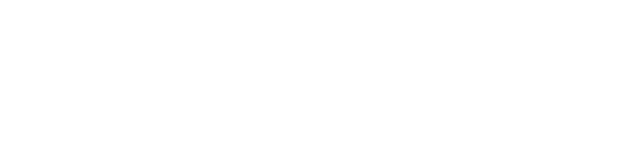
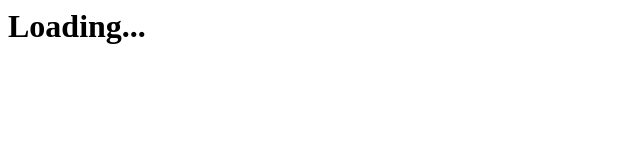
Before and after one commit to krambo23/krambo23.github.io, a plain HTML site: page index.html in a window 1280 px wide. Shown: the whole page, without its empty margins (0-640 px from the left). Drawn offline with Linux system fonts and the light colour scheme.

Commit message:
Update index.html

```diff
--- a/index.html
+++ b/index.html
@@ -3,5 +3,6 @@
         <meta http-equiv="refresh" content="2; url=https://github.com/krambo23/" />
     </head>
     <body>
+        <h1>Loading...</h1>
     </body>
 </html>
```
